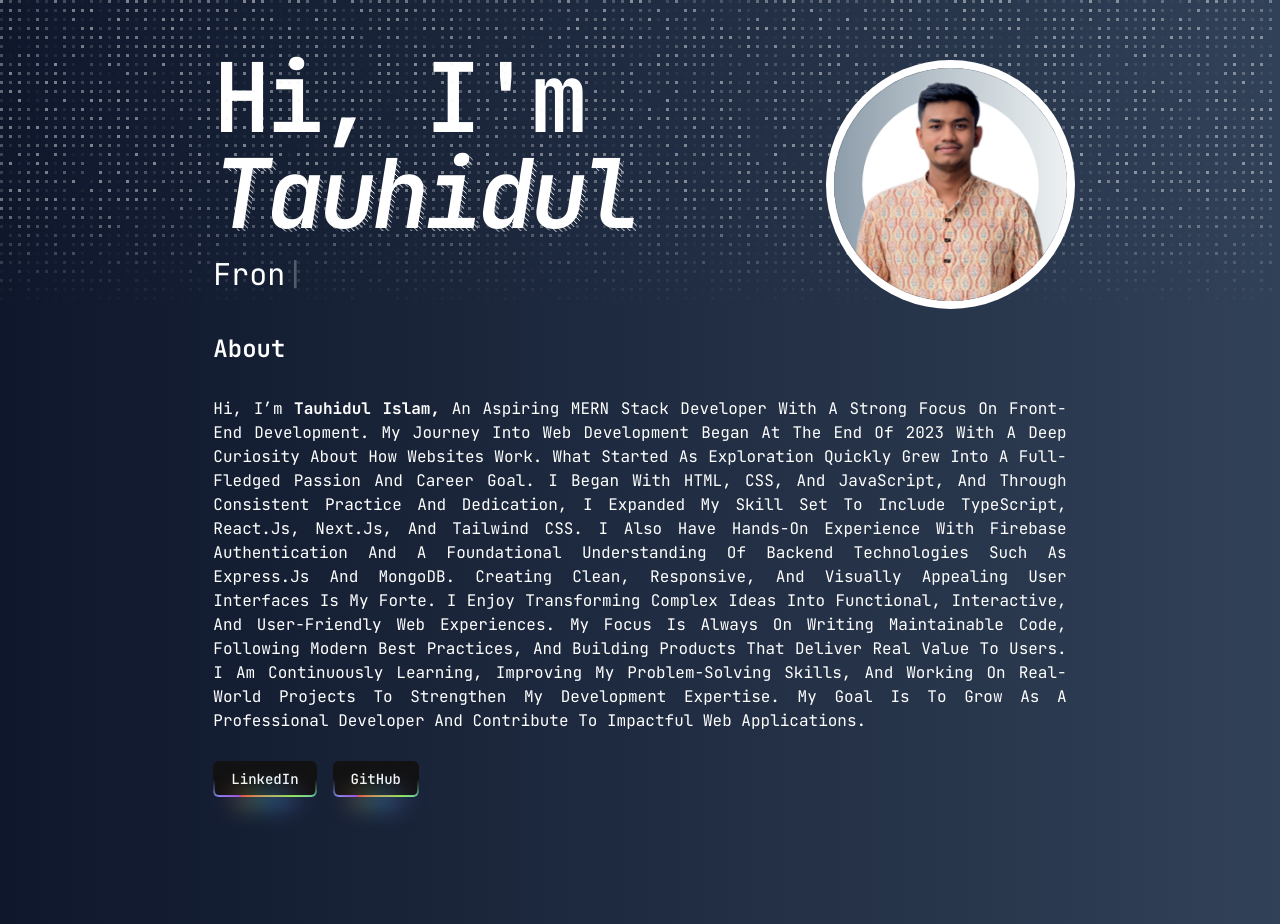
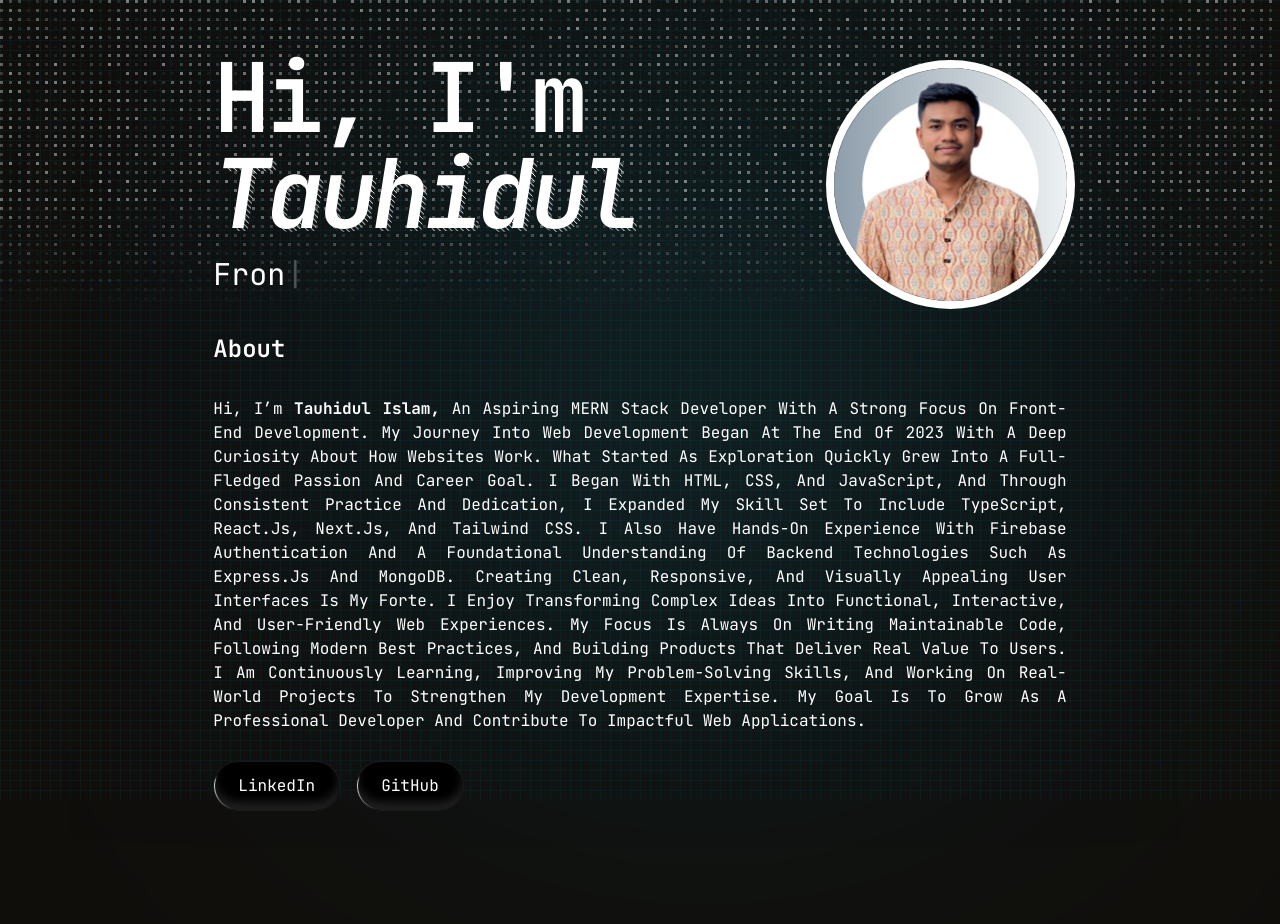
Before and after one commit to tsakib2000/Next-Portfolio, a Next.js app: page / in a window 1280 px wide. Shown: the top 924 px of the page. Built offline with nearby package versions, Linux system fonts and the light colour scheme.

Commit message:
changed the background style and about me button

```diff
--- a/app/globals.css
+++ b/app/globals.css
@@ -80,21 +80,28 @@ select {
   @keyframes shimmer-slide {
   to {
     transform: translate(calc(100cqw - 100%), 0);
+
     }
+
   }
   @keyframes spin-around {
   0% {
     transform: translateZ(0) rotate(0);
+
     }
   15%, 35% {
     transform: translateZ(0) rotate(90deg);
+
     }
   65%, 85% {
     transform: translateZ(0) rotate(270deg);
+
     }
   100% {
     transform: translateZ(0) rotate(360deg);
+
     }
+
   }
   --animate-rainbow: rainbow var(--speed, 2s) infinite linear;
   --color-color-5: var(--color-5);
@@ -213,8 +220,12 @@ select {
   * {
     @apply border-border outline-ring/50;
   }
+  html {
+    background-color: #100e0b;
+  }
   body {
-    @apply bg-background text-white;
+    @apply text-white;
+    background-color: #100e0b;
   }
 }
 
--- a/app/layout.tsx
+++ b/app/layout.tsx
@@ -25,10 +25,10 @@ export default function RootLayout({
   children: React.ReactNode;
 }>) {
   return (
-    <html lang="en">
+    <html lang="en" className="dark">
       <body
       suppressHydrationWarning
-        className={`${geistSans.variable} ${geistMono.variable} antialiased bg-gradient-to-r from-slate-900 to-slate-700 `}
+        className={`${geistSans.variable} ${geistMono.variable} antialiased`}
       >
 
         {/* <MouseTrail  imageSrc="/vercel.svg" maxTrails={15} /> */}
--- a/app/page.tsx
+++ b/app/page.tsx
@@ -1,6 +1,5 @@
 import AboutMe from "@/components/AboutMe";
-
-
+import { AuraBackground } from "@/components/AuraBackground";
 
 
 
@@ -9,24 +8,23 @@ import { FlickeringGrid } from "@/components/ui/flickering-grid";
 import React from "react";
 
 export default function Home(): React.ReactElement {
-  return (<>
-  <div className="   max-h-96  relative ">
+  return (<AuraBackground>
+    <div className="relative">
+      <div className="pointer-events-none absolute inset-x-0 top-0 h-96 overflow-hidden">
         <FlickeringGrid
-        className="absolute  inset-0 z-0 size-full mask-[linear-gradient(to_bottom,transparent_0%,black_0%,black_50%,transparent_80%)]"
+          className="absolute inset-0 size-full mask-[linear-gradient(to_bottom,transparent_0%,black_0%,black_50%,transparent_80%)]"
           squareSize={3}
           gridGap={6}
           color="#f0f1f2"
           maxOpacity={0.5}
           flickerChance={0.1}
         />
-
-     <div className="w-11/12 md:w-2/3 pt-10 mx-auto">
-        <AboutMe/>
-
       </div>
 
+      <div className="relative mx-auto w-11/12 pt-10 md:w-2/3">
+        <AboutMe />
       </div>
-
-      </>
+    </div>
+  </AuraBackground>
   );
 };
--- a/components/AboutMe.tsx
+++ b/components/AboutMe.tsx
@@ -2,7 +2,8 @@
 import Image from 'next/image'
 import { LineShadowText } from './ui/line-shadow-text';
 import Typewriter from 'typewriter-effect';
-import { RainbowButton } from './ui/rainbow-button';
+import { RainbowButton,  } from './ui/rainbow-button';
+import { ShimmerButton } from "@/components/ui/shimmer-button"
 import Skills from './Skills';
 
 
@@ -55,20 +56,20 @@ function AboutMe() {
         </div>
 
         <div className='flex gap-4 mb-7'>
-            <RainbowButton className='mt-7'> <a
+            <ShimmerButton className='mt-7'> <a
                 href="https://www.linkedin.com/in/tauhidul-islam-s0212"
                 target="_blank"
                 rel="noopener noreferrer"
             >
             LinkedIn
-            </a></RainbowButton>
-            <RainbowButton className='mt-7'> <a
+            </a></ShimmerButton>
+            <ShimmerButton className='mt-7'> <a
                 href="https://github.com/tsakib2000"
                 target="_blank"
                 rel="noopener noreferrer"
             >
                 GitHub
-            </a></RainbowButton>
+            </a></ShimmerButton>
         </div>
 
         <Skills />
--- /dev/null
+++ b/components/AuraBackground.tsx
@@ -0,0 +1,57 @@
+'use client';
+
+import type { ReactNode } from 'react';
+
+export function AuraBackground({ children }: { children: ReactNode }) {
+  return (
+    <div
+      style={{
+        position: 'relative',
+        overflow: 'hidden',
+        minHeight: '100vh',
+      }}
+    >
+      <div
+        aria-hidden="true"
+        style={{
+          position: 'fixed',
+          inset: 0,
+          background:
+            'linear-gradient(rgba(14,165,233,0.12) 1px, transparent 1px), linear-gradient(90deg, rgba(14,165,233,0.12) 1px, transparent 1px)',
+          backgroundSize: '50px 50px',
+          mixBlendMode: 'normal',
+          filter: 'blur(113px)',
+          pointerEvents: 'none',
+          transform: 'translateZ(0)',
+        }}
+      />
+      <div
+        aria-hidden="true"
+        style={{
+          position: 'fixed',
+          inset: 0,
+          background:
+            'linear-gradient(rgba(14,165,233,0.06) 1px, transparent 1px), linear-gradient(90deg, rgba(14,165,233,0.06) 1px, transparent 1px)',
+          backgroundSize: '10px 10px',
+          mixBlendMode: 'normal',
+          pointerEvents: 'none',
+          transform: 'translateZ(0)',
+        }}
+      />
+      <div
+        aria-hidden="true"
+        style={{
+          position: 'fixed',
+          inset: 0,
+          background:
+            'radial-gradient(circle at 55% 49%, rgba(6,182,212,0.35) 0%, transparent 45%)',
+          mixBlendMode: 'screen',
+          filter: 'blur(200px)',
+          pointerEvents: 'none',
+          transform: 'translateZ(0)',
+        }}
+      />
+      <div style={{ position: 'relative', zIndex: 1 }}>{children}</div>
+    </div>
+  );
+}
--- a/components/Skills.tsx
+++ b/components/Skills.tsx
@@ -11,7 +11,7 @@ function Skills() {
     <section id="skills" className="py-16">
       <h3 className="text-2xl font-semibold my-8">Skills</h3>
 
-      <div className="relative flex h-[500px] w-full items-center justify-center overflow-hidden rounded-2xl bg-gradient-to-br from-slate-800 to-slate-900">
+      <div className="relative flex h-[500px] w-full items-center justify-center overflow-hidden rounded-2xl">
         <span className="pointer-events-none absolute whitespace-pre-wrap bg-gradient-to-b from-slate-100 via-slate-400 to-slate-300 text-7xl font-bold tracking-tighter text-transparent opacity-20 [background-clip:text]">
 
         </span>
--- /dev/null
+++ b/components/ui/shimmer-button.tsx
@@ -0,0 +1,96 @@
+import React, { type ComponentPropsWithoutRef, type CSSProperties } from "react"
+
+import { cn } from "@/lib/utils"
+
+export interface ShimmerButtonProps extends ComponentPropsWithoutRef<"button"> {
+  shimmerColor?: string
+  shimmerSize?: string
+  borderRadius?: string
+  shimmerDuration?: string
+  background?: string
+  className?: string
+  children?: React.ReactNode
+}
+
+export const ShimmerButton = React.forwardRef<
+  HTMLButtonElement,
+  ShimmerButtonProps
+>(
+  (
+    {
+      shimmerColor = "#ffffff",
+      shimmerSize = "0.05em",
+      shimmerDuration = "3s",
+      borderRadius = "100px",
+      background = "rgba(0, 0, 0, 1)",
+      className,
+      children,
+      ...props
+    },
+    ref
+  ) => {
+    return (
+      <button
+        style={
+          {
+            "--spread": "90deg",
+            "--shimmer-color": shimmerColor,
+            "--radius": borderRadius,
+            "--speed": shimmerDuration,
+            "--cut": shimmerSize,
+            "--bg": background,
+          } as CSSProperties
+        }
+        className={cn(
+          "group relative z-0 flex cursor-pointer items-center justify-center overflow-hidden [border-radius:var(--radius)] border border-white/10 px-6 py-3 whitespace-nowrap text-white [background:var(--bg)]",
+          "transform-gpu transition-transform duration-300 ease-in-out active:translate-y-px",
+          className
+        )}
+        ref={ref}
+        {...props}
+      >
+        {/* spark container */}
+        <div
+          className={cn(
+            "-z-30 blur-[2px]",
+            "@container-[size] absolute inset-0 overflow-visible"
+          )}
+        >
+          {/* spark */}
+          <div className="animate-shimmer-slide absolute inset-0 aspect-[1] h-[100cqh] rounded-none [mask:none]">
+            {/* spark before */}
+            <div className="animate-spin-around absolute -inset-full w-auto [translate:0_0] rotate-0 [background:conic-gradient(from_calc(270deg-(var(--spread)*0.5)),transparent_0,var(--shimmer-color)_var(--spread),transparent_var(--spread))]" />
+          </div>
+        </div>
+        {children}
+
+        {/* Highlight */}
+        <div
+          className={cn(
+            "absolute inset-0 size-full",
+
+            "rounded-2xl px-4 py-1.5 text-sm font-medium shadow-[inset_0_-8px_10px_#ffffff1f]",
+
+            // transition
+            "transform-gpu transition-all duration-300 ease-in-out",
+
+            // on hover
+            "group-hover:shadow-[inset_0_-6px_10px_#ffffff3f]",
+
+            // on click
+            "group-active:shadow-[inset_0_-10px_10px_#ffffff3f]"
+          )}
+        />
+
+        {/* backdrop */}
+        <div
+          className={cn(
+            "absolute inset-(--cut) -z-20 [border-radius:var(--radius)] [background:var(--bg)]"
+          )}
+        />
+      </button>
+    )
+  }
+)
+
+ShimmerButton.displayName = "ShimmerButton"
```
Lines whose indentation alone changed are shown as unchanged.
